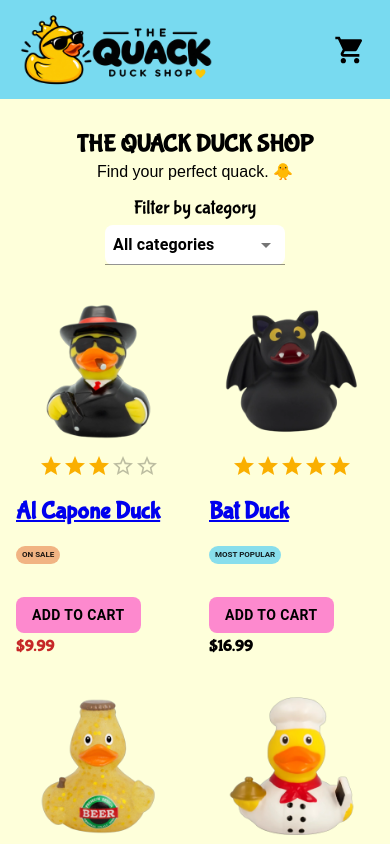
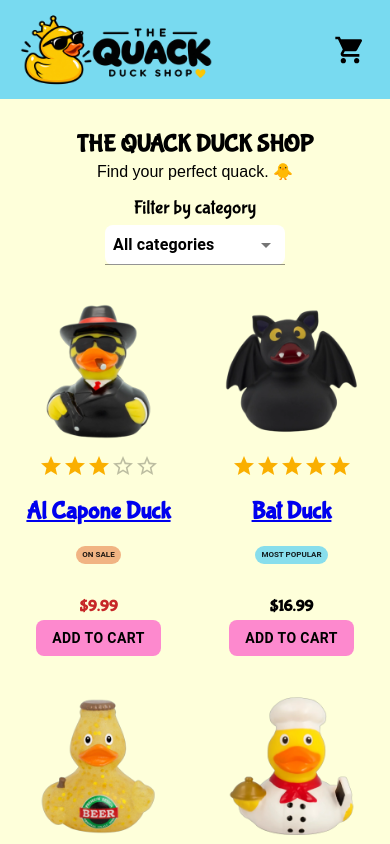
Before and after one commit to lindaalbrektsson/the-quack-duck-shop, a React (Vite) app: page / in a window 390 px wide. Shown: the top 844 px of the page. Built offline with nearby package versions, Linux system fonts and the light colour scheme; data requests are answered from the project's data file.

Commit message:
Adds new styling to product cards

```diff
--- a/src/components/ProductCard/ProductCard.css
+++ b/src/components/ProductCard/ProductCard.css
@@ -27,13 +27,14 @@
 .product-card__bottom {
   display: flex;
   align-items: center;
-  justify-content: space-between;
+  flex-direction: column;
   gap: 0.75rem;
   margin-top: auto;
 }
 
 .product-card__title {
   font-family: "Bubblegum Sans", sans-serif;
+  text-align: center;
 }
 
 .product-card__price {
@@ -49,10 +50,14 @@
   gap: 0.25rem;
 }
 
+.product-card .category-badges {
+  justify-content: center;
+}
+
 @media (max-width: 600px) {
   .product-card__bottom {
     flex-direction: column;
-    align-items: flex-start;
+    align-items: center;
     gap: 0.25rem;
   }
 }
--- a/src/components/ProductCard/ProductCard.tsx
+++ b/src/components/ProductCard/ProductCard.tsx
@@ -36,8 +36,6 @@ function ProductCard({ product }: ProductCardProps) {
       <CategoryBadges categories={product.categories} />
 
       <div className="product-card__bottom">
-        <AddToCartButton product={product} />
-
         <span
           className={
             product.isOnSale && product.salePrice !== null
@@ -47,6 +45,7 @@ function ProductCard({ product }: ProductCardProps) {
         >
           ${displayPrice.toFixed(2)}
         </span>
+        <AddToCartButton product={product} />
       </div>
     </article>
   );
```
